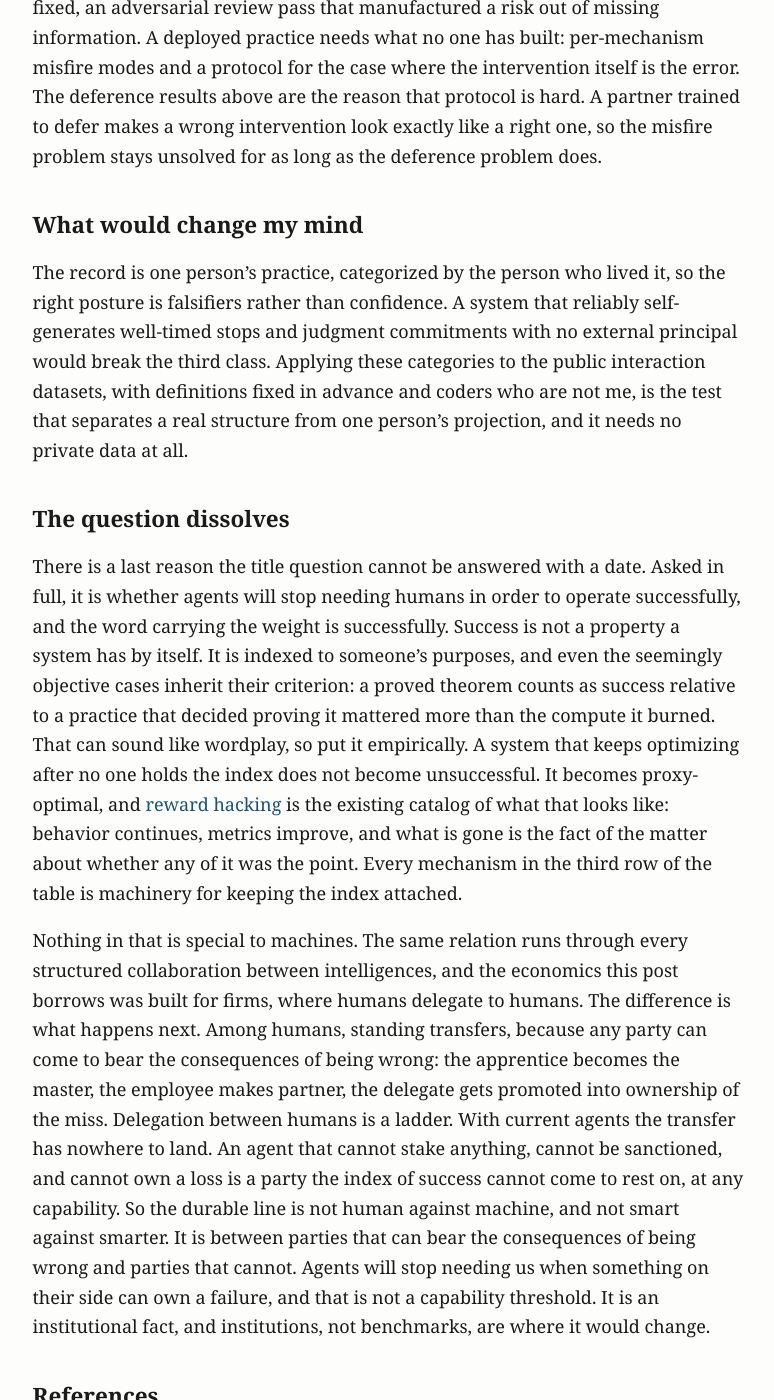
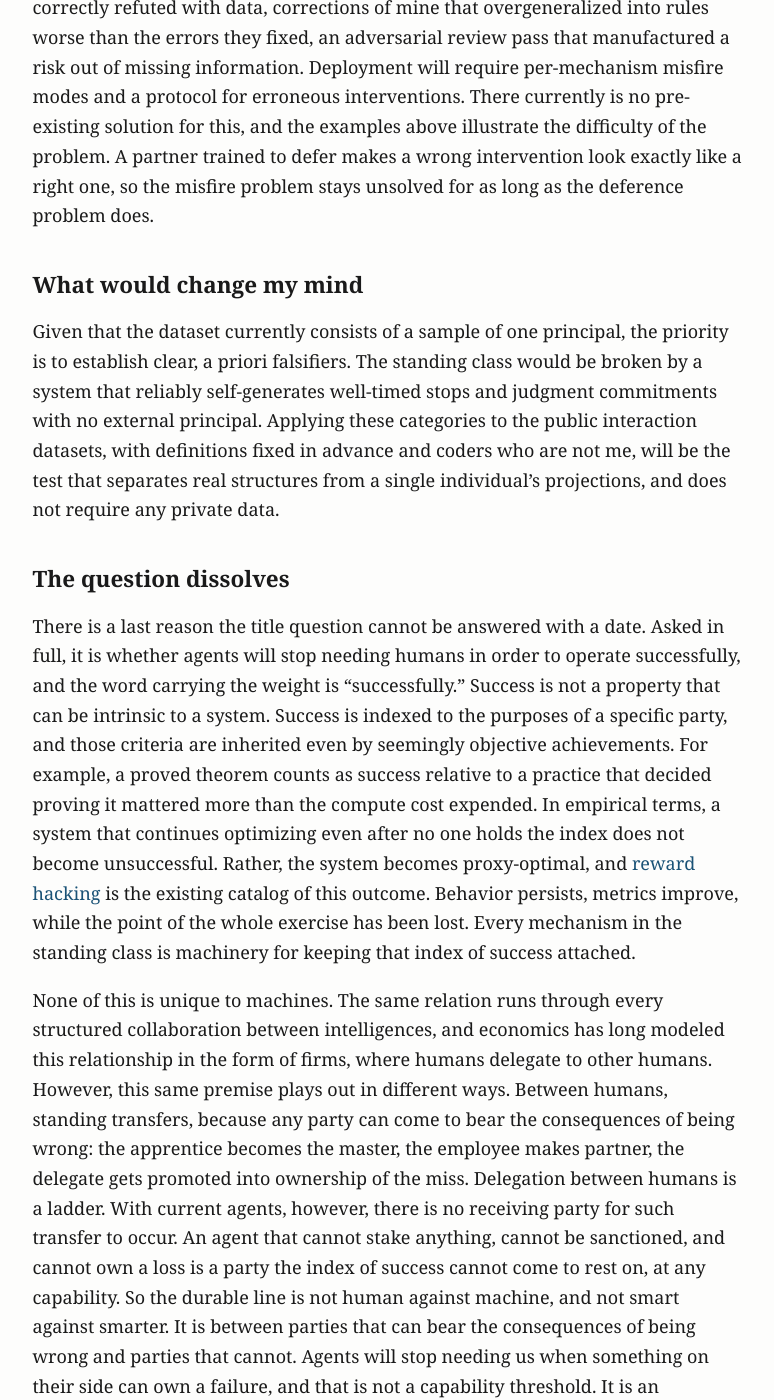
Before and after one commit to MajorLift/blog, a Jekyll site: the page built from _posts/2026-07-24-when-if-ever-agents-stop-needing-us.md, in a window 1280 px wide and 1400 px high, scrolled down 6800 px. Shown: the whole window, without its empty margins (252-1026 px from the left). Built offline with Jekyll 4.4.1, drawn with Linux system fonts in a browser that asks for light colours; some of the changed text lies outside the part shown.

Commit message:
Sync essays 1 and 3: closing-section edits and terminology standardization

```diff
--- a/_posts/2026-07-24-when-if-ever-agents-stop-needing-us.md
+++ b/_posts/2026-07-24-when-if-ever-agents-stop-needing-us.md
@@ -66,21 +66,21 @@ And the oversight problem has a generational version. The procedural work agents
 
 ## When the intervention is the error
 
-Every mechanism on the list misfires. The premise a human breaks can be the correct one. A re-anchor can hold an agent to a goal that should have died. And the stop signal has the sharpest failure mode of all: a threshold set by a human prior can foreclose exactly the search that would have paid. If recent reports from mathematics hold up, they supply the clean case: standing conjectures resolved because a model kept searching where the field's intuition had long called the line dead.
+To be clear, every mechanism on the list can misfire. The premise a human breaks can be the correct one. A re-anchor can hold an agent to a goal that should have died. And the stop signal has the sharpest failure mode of all: a threshold set by a human prior can foreclose exactly the search that would have yielded results. Case in point, an OpenAI reasoning model [disproved the Erdős unit distance conjecture](https://openai.com/index/model-disproves-discrete-geometry-conjecture/) in May 2026, an eighty-year-old problem whose central bound the field had not moved in more than a quarter century. A stop grounded in that track record would have been well founded, and wrong.
 
-Read carefully, that case cuts with the taxonomy rather than against it. The moves are typed by what they transfer, not by whether any particular use of them was correct, and a stop and a continue are the same mechanism with opposite signs. In the conjecture cases, the interesting design choice is where the authority sat: someone allocated a budget to the problem set as a whole and deliberately withheld the per-line stops the field's intuition would have supplied. That is not the absence of the authority mechanism. It is the mechanism exercised one level up, coarse-grained allocation with fine-grained abstention, and the abstention is itself a threshold decision. The model contributed the search and the freedom from per-line priors. The principal contributed the judgment about where authority should and should not operate. When human priors are strong and possibly wrong, that split is what using standing well looks like.
+That last example, however, reinforces the taxonomy rather than weakening it. The interventions are typed by the nature of what they transfer, not by whether any particular use of them was correct. Given this, a stop and a continue are the same mechanism, just with opposite signs. In the conjecture cases, the interesting design choice is where the authority sat: someone allocated a budget to the problem set as a whole and deliberately withheld the per-line stops the field's intuition would have supplied. That is not the absence of the authority mechanism. It is the mechanism exercised one level up, coarse-grained allocation with fine-grained abstention, with the abstention itself being a threshold decision. The model contributes the search and the freedom from per-line priors, while the principal contributes judgment about where authority should and should not operate. When human priors are strong and also possibly wrong, that is the very split that characterizes good usage of standing.
 
-The honest version of the objection is different, and it deserves the concession. The taxonomy types moves without scoring them, and my own logs supply the misfires: a false premise I injected that the agent correctly refuted with data, corrections of mine that overgeneralized into rules worse than the errors they fixed, an adversarial review pass that manufactured a risk out of missing information. A deployed practice needs what no one has built: per-mechanism misfire modes and a protocol for the case where the intervention itself is the error. The deference results above are the reason that protocol is hard. A partner trained to defer makes a wrong intervention look exactly like a right one, so the misfire problem stays unsolved for as long as the deference problem does.
+The taxonomy distinguishes categories but without quantifiable evaluation. The log corpus includes examples of misfires: a false premise I injected that the agent correctly refuted with data, corrections of mine that overgeneralized into rules worse than the errors they fixed, an adversarial review pass that manufactured a risk out of missing information. Deployment will require per-mechanism misfire modes and a protocol for erroneous interventions. There currently is no pre-existing solution for this, and the examples above illustrate the difficulty of the problem. A partner trained to defer makes a wrong intervention look exactly like a right one, so the misfire problem stays unsolved for as long as the deference problem does.
 
 ## What would change my mind
 
-The record is one person's practice, categorized by the person who lived it, so the right posture is falsifiers rather than confidence. A system that reliably self-generates well-timed stops and judgment commitments with no external principal would break the third class. Applying these categories to the public interaction datasets, with definitions fixed in advance and coders who are not me, is the test that separates a real structure from one person's projection, and it needs no private data at all.
+Given that the dataset currently consists of a sample of one principal, the priority is to establish clear, a priori falsifiers. The standing class would be broken by a system that reliably self-generates well-timed stops and judgment commitments with no external principal. Applying these categories to the public interaction datasets, with definitions fixed in advance and coders who are not me, will be the test that separates real structures from a single individual's projections, and does not require any private data.
 
 ## The question dissolves
 
-There is a last reason the title question cannot be answered with a date. Asked in full, it is whether agents will stop needing humans in order to operate successfully, and the word carrying the weight is successfully. Success is not a property a system has by itself. It is indexed to someone's purposes, and even the seemingly objective cases inherit their criterion: a proved theorem counts as success relative to a practice that decided proving it mattered more than the compute it burned. That can sound like wordplay, so put it empirically. A system that keeps optimizing after no one holds the index does not become unsuccessful. It becomes proxy-optimal, and [reward hacking](https://arxiv.org/abs/1606.06565) is the existing catalog of what that looks like: behavior continues, metrics improve, and what is gone is the fact of the matter about whether any of it was the point. Every mechanism in the third row of the table is machinery for keeping the index attached.
+There is a last reason the title question cannot be answered with a date. Asked in full, it is whether agents will stop needing humans in order to operate successfully, and the word carrying the weight is "successfully." Success is not a property that can be intrinsic to a system. Success is indexed to the purposes of a specific party, and those criteria are inherited even by seemingly objective achievements. For example, a proved theorem counts as success relative to a practice that decided proving it mattered more than the compute cost expended. In empirical terms, a system that continues optimizing even after no one holds the index does not become unsuccessful. Rather, the system becomes proxy-optimal, and [reward hacking](https://arxiv.org/abs/1606.06565) is the existing catalog of this outcome. Behavior persists, metrics improve, while the point of the whole exercise has been lost. Every mechanism in the standing class is machinery for keeping that index of success attached.
 
-Nothing in that is special to machines. The same relation runs through every structured collaboration between intelligences, and the economics this post borrows was built for firms, where humans delegate to humans. The difference is what happens next. Among humans, standing transfers, because any party can come to bear the consequences of being wrong: the apprentice becomes the master, the employee makes partner, the delegate gets promoted into ownership of the miss. Delegation between humans is a ladder. With current agents the transfer has nowhere to land. An agent that cannot stake anything, cannot be sanctioned, and cannot own a loss is a party the index of success cannot come to rest on, at any capability. So the durable line is not human against machine, and not smart against smarter. It is between parties that can bear the consequences of being wrong and parties that cannot. Agents will stop needing us when something on their side can own a failure, and that is not a capability threshold. It is an institutional fact, and institutions, not benchmarks, are where it would change.
+None of this is unique to machines. The same relation runs through every structured collaboration between intelligences, and economics has long modeled this relationship in the form of firms, where humans delegate to other humans. However, this same premise plays out in different ways. Between humans, standing transfers, because any party can come to bear the consequences of being wrong: the apprentice becomes the master, the employee makes partner, the delegate gets promoted into ownership of the miss. Delegation between humans is a ladder. With current agents, however, there is no receiving party for such transfer to occur. An agent that cannot stake anything, cannot be sanctioned, and cannot own a loss is a party the index of success cannot come to rest on, at any capability. So the durable line is not human against machine, and not smart against smarter. It is between parties that can bear the consequences of being wrong and parties that cannot. Agents will stop needing us when something on their side can own a failure, and that is not a capability threshold. It is an institutional fact, and institutions, not benchmarks, are where it would change.
 
 ## References
 
```
Also changed, not shown: other parts of _posts/2026-07-24-when-if-ever-agents-stop-needing-us.md (+1 -1 lines), _posts/2026-07-26-when-the-agent-can-lose-something.md (+5 -5 lines).
